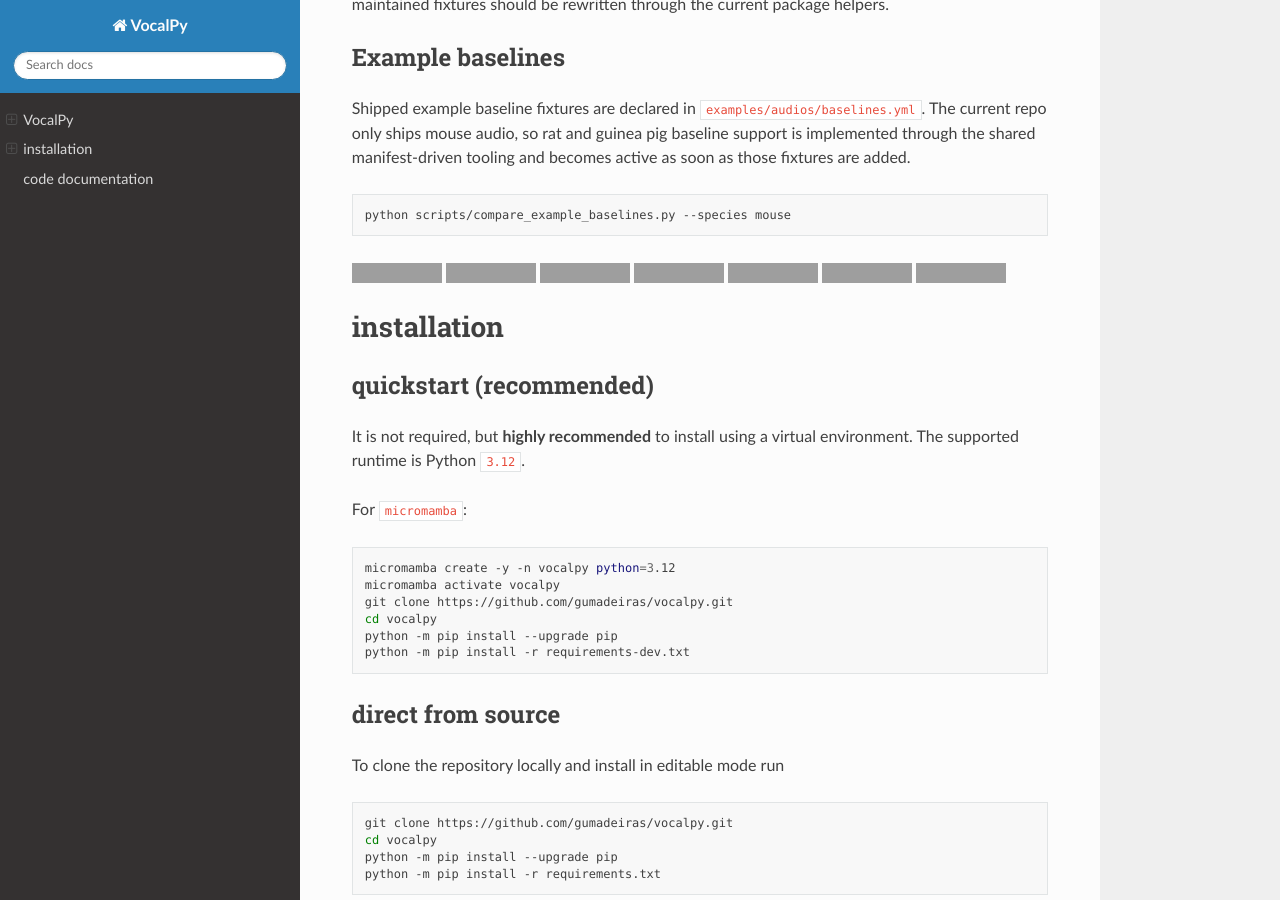
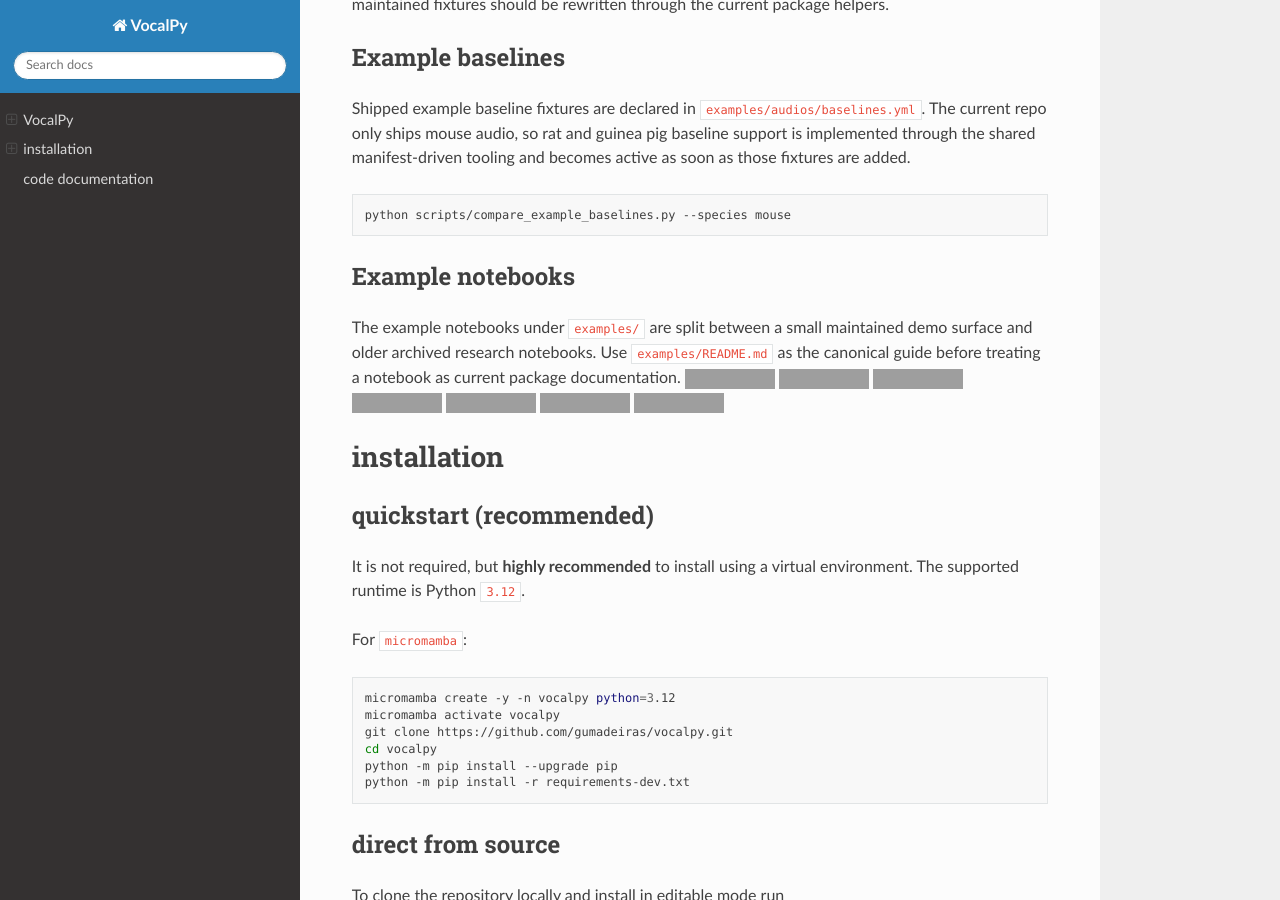
Before and after one commit to gumadeiras/vocalpy, a Sphinx documentation site: the page built from docs/index.md, in a window 1280 px wide and 900 px high, scrolled down 468 px, cut to the strip 0-900 px from the top of the window. Built offline with Sphinx 7.4.7 and the Read the Docs theme 3.1.0, drawn with Linux system fonts in a browser that asks for light colours; grey boxes are pictures that could not be loaded.

Commit message:
Document maintained versus archived notebook examples
Add a top-level examples guide and link it from the main README and
docs landing page so the notebook surface has one truthful entrypoint.

This makes the maintained demos explicit and stops older research
scratchpads from reading like current package documentation.

````diff
--- a/docs/index.md
+++ b/docs/index.md
@@ -26,6 +26,13 @@ soon as those fixtures are added.
 ```sh
 python scripts/compare_example_baselines.py --species mouse
 ```
+
+## Example notebooks
+
+The example notebooks under `examples/` are split between a small maintained
+demo surface and older archived research notebooks. Use `examples/README.md`
+as the canonical guide before treating a notebook as current package
+documentation.
 ![Python Versions](https://img.shields.io/badge/python-3.12-blue)
 ![Platforms](https://img.shields.io/badge/platform-linux--64%20%7C%20osx--64-lightgrey)
 ![build](https://github.com/gumadeiras/vocalpy/workflows/build/badge.svg?branch=master)
````
Also changed, not shown: README.md (+3 -0 lines), examples/README.md (added).
